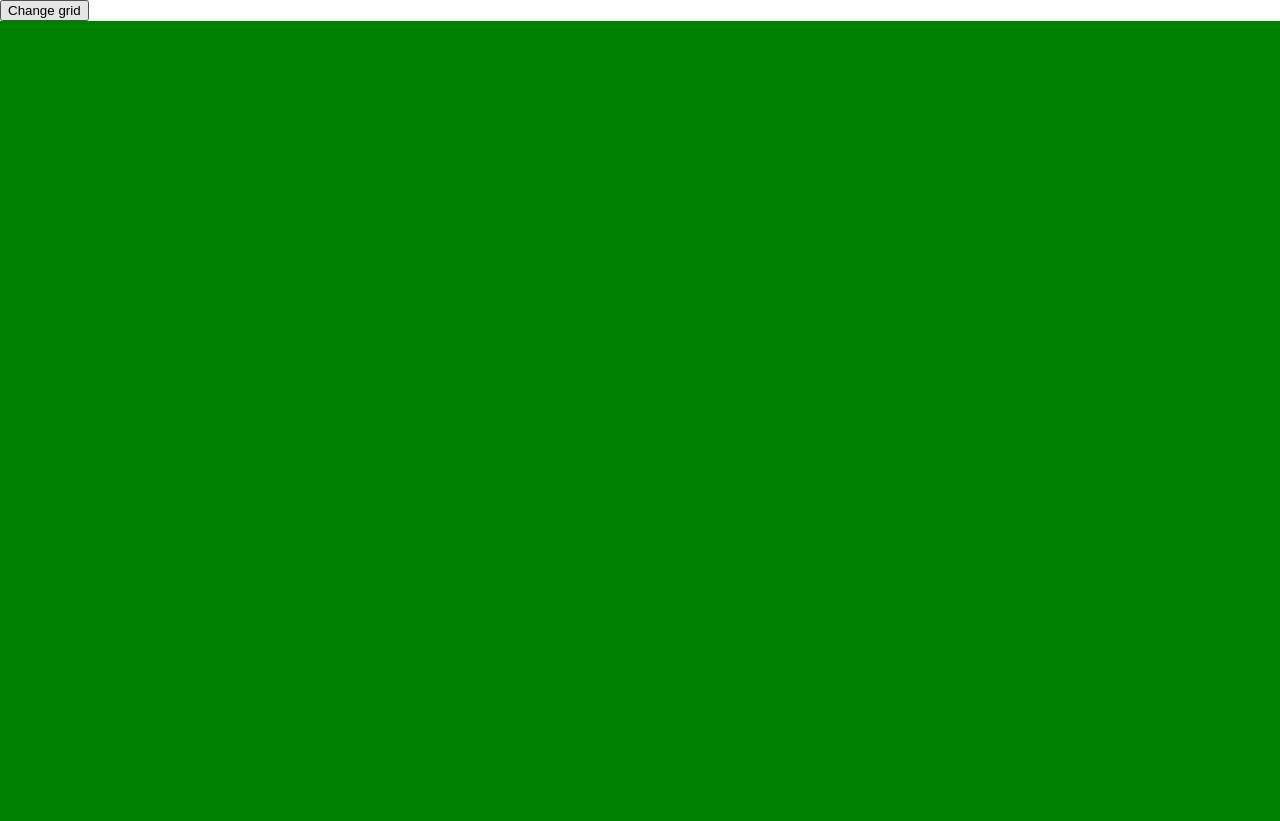
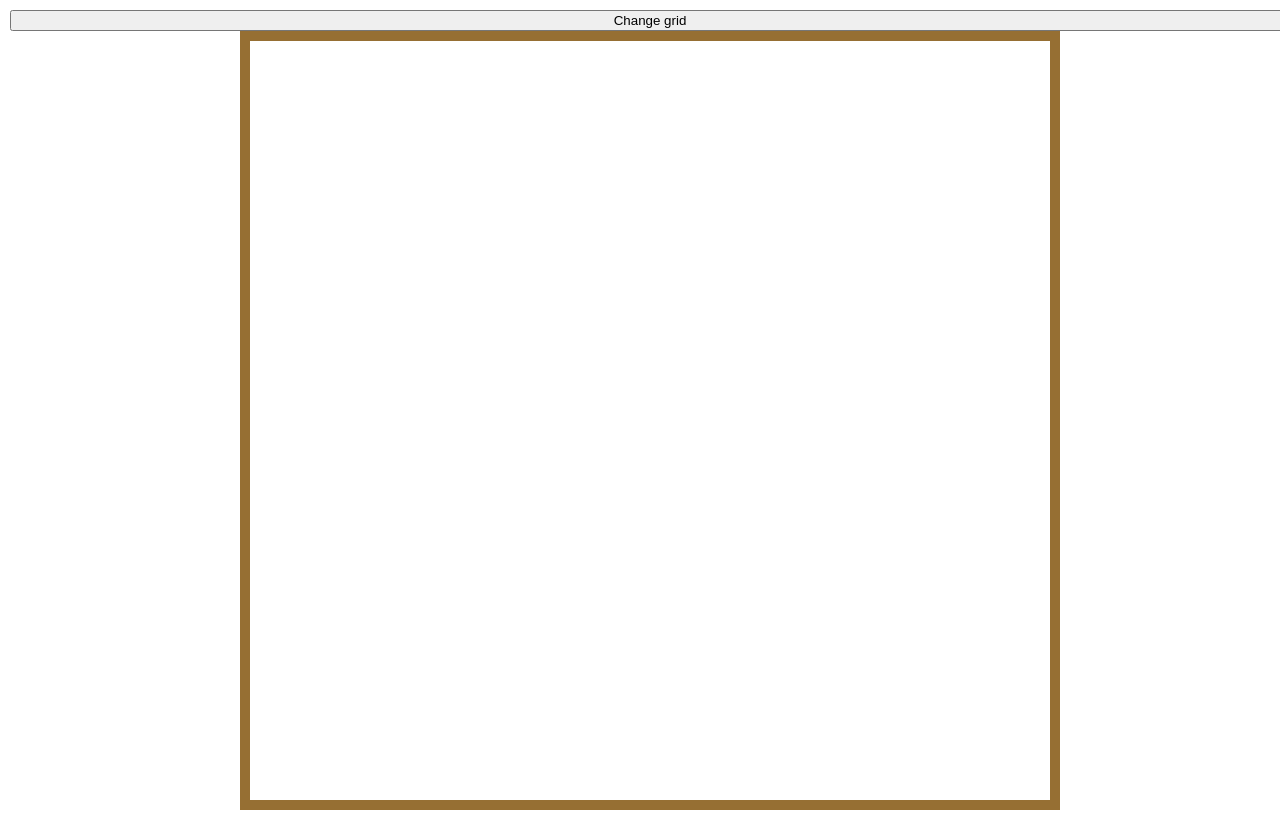
Before and after one commit to FelixBruguera/odinSketch, a plain HTML site: page index.html in a window 1280 px wide. Drawn offline with Linux system fonts and the light colour scheme.

Commit message:
added the change size button and function

```diff
--- a/index.html
+++ b/index.html
@@ -8,7 +8,7 @@
     <link rel="stylesheet" href="styles.css">
 </head>
 <body>
-    <button id="gridInput">Change grid</button>
+    <button id="gridButton">Change grid</button>
     <div id="container"></div>
 </body>
 </html>
--- a/script.js
+++ b/script.js
@@ -1,29 +1,47 @@
+let grid = 16;
+const body = document.querySelector("body");
+const container = document.querySelector("#container");
+const gridButton = document.querySelector("#gridButton");
 
-const container = document.querySelector("#container");
-for (let i = 0; i < 16;i++) {
-    let div = document.createElement("div");
-    div.classList.add("divs");
-    div.dataset.mainDiv = i;
-    container.appendChild(div);
-}
-const divs = document.querySelectorAll(".divs");
-for (const parent of divs) {
-    for (let i = 0; i < 16;i++) {
-    let smallDiv = document.createElement("div");
-    smallDiv.classList.add("smallDiv");
-    smallDiv.dataset.smallDiv = i;
-    parent.appendChild(smallDiv);
+function makeSmallDivs () {
+        for (let i = 0; i < grid*grid;i++) {
+        let smallDiv = document.createElement("div");
+        smallDiv.classList.add("smallDiv");
+        smallDiv.dataset.smallDiv = i;
+        let flexbasis = 100/(grid);
+        container.style.flexBasis = flexbasis;
+        smallDiv.style.height = `${100/grid}%`;
+        smallDiv.style.width = `${100/grid}%`;
+        container.appendChild(smallDiv);
+        }
+};
+makeSmallDivs();
+let smallDivs = document.querySelectorAll(".smallDiv");
+
+function removeDivs() {
+    while (container.firstChild) {
+        container.removeChild(container.firstChild);
     }
+    while (parent.firstChild) {
+        parent.removeChild(parent.firstChild);
+    };
 };
-const body = document.querySelector("body");
+
+gridButton.addEventListener("click", function () {
+    newGrid = prompt("Squares per side (Max 100)");
+    grid = newGrid;
+    removeDivs();
+    makeSmallDivs();
+
+});
+smallDivs = document.querySelectorAll(".smallDiv");
 function hover() {
     body.addEventListener("mouseover", function (e) {
         let mainId = e.target.parentElement.dataset.mainDiv;
         let childId = e.target.dataset.smallDiv;
         console.log(mainId);
         console.log(childId);
-        let child = document.querySelector(`[data-main-div ="${mainId}"] > [data-small-div= "${childId}"]`);
-        console.log(child);
-        child.style.cssText = "background-color: black";
-})}
+        let child = document.querySelector(`[data-small-div= "${childId}"]`);
+        child.style.backgroundColor = "black";
+})};
 body.addEventListener("click",hover);
--- a/styles.css
+++ b/styles.css
@@ -1,34 +1,39 @@
 body {
     margin: 0;
-    width: 100%;
     padding: 0;
+    height: 100vh;
+    width: 100vw;
+    display: flex;
+    flex-direction: column;
+    justify-content: center;
+    margin: 10px;
 }
 #container {
     display: flex;
     flex-wrap: wrap;
+    margin-left: auto;
+    margin-right: auto;
+    gap: 0;
     align-items: center;
     justify-content: center;
-    margin: 0;
-    padding: 0;
-    width: 100%;
-    gap: 0;
+    height: 800px;
+    width: 800px;
+    border: 10px solid #966F33;
 }
-.divs {
+/*.divs {
     display: flex;
     flex-wrap: wrap;
     gap: 0;
-    height: 25vh;
-    width: 25vw;
+    height: 10vmax;
+    width: 10vmax;
     flex-basis: 25%;
     margin: 0;
     padding: 0;
     background-color: green;
-}
+}*/
 .smallDiv {
-    display: flex;
-    height: 6.25vh;
-    width: 6.25vw;
-    flex-basis: 25%;
     margin: 0;
     padding: 0;
+    height: 6%;
+    width: 6%;
 }
```
